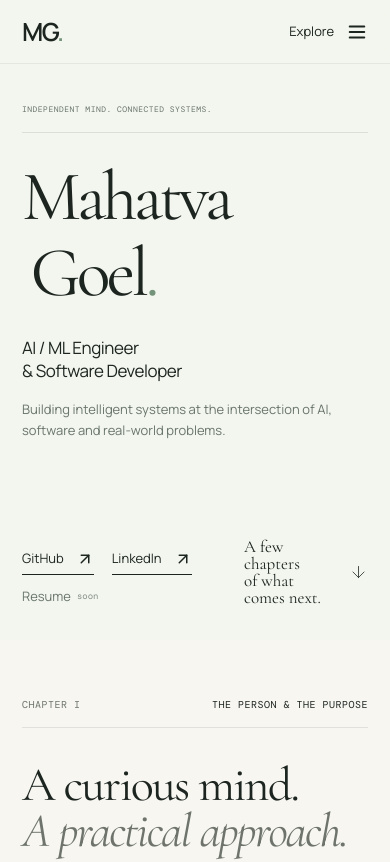
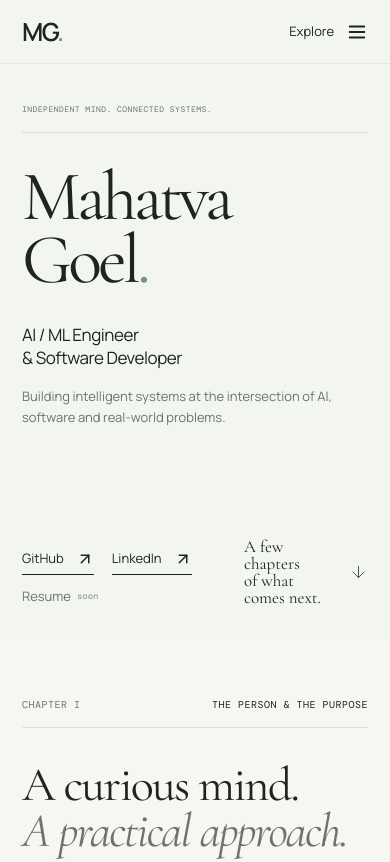
Before and after one commit to MahatvaGoell/MahatvaGoell.github.io, a React (Vite) app: page / in a window 390 px wide. Shown: the top 862 px of the page. Built offline with nearby package versions, Linux system fonts and the light colour scheme.

Commit message:
Align hero title and information bar

```diff
--- a/src/App.jsx
+++ b/src/App.jsx
@@ -53,7 +53,7 @@ export default function App() {
     <main>
       <section className="hero page-padding" aria-labelledby="hero-heading">
         <div className="hero-topline"><span>INDEPENDENT MIND. CONNECTED SYSTEMS.</span><span>BASED IN NOIDA, INDIA</span></div>
-        <h1 id="hero-heading" className="hero-title"><span className="line"><span>Mahatva</span></span><span className="line last-name"><span>Goel<span className="lime-period">.</span></span></span></h1>
+        <h1 id="hero-heading" className="hero-title"><span className="line"><span>Mahatva Goel<span className="lime-period">.</span></span></span></h1>
         <div className="hero-note"><p>AI / ML Engineer<br />& Software Developer</p><span>Building intelligent systems at the intersection of AI, software and real-world problems.</span></div>
         <div className="hero-foot"><div className="hero-socials"><ExternalLink href={profile.github}>GitHub</ExternalLink><ExternalLink href={profile.linkedin}>LinkedIn</ExternalLink><span className="unavailable" aria-label="Resume coming soon">Resume <small>soon</small></span></div><a className="scroll-invitation" href="#about"><span>A few chapters<br />of what comes next.</span><ArrowDown size={28} strokeWidth={1} /></a><span className="edition">SELECTED WORK<br />2026 EDITION</span></div>
       </section>
--- a/src/index.css
+++ b/src/index.css
@@ -344,10 +344,9 @@ em { font-weight: inherit; }
 .site-menu { top: 84px; right: var(--gutter); width: min(440px, calc(100vw - 40px)); border-radius: 3px; }
 
 .hero { min-height: min(820px, 92svh); display: flex; flex-direction: column; justify-content: center; color: var(--dark); background: #f3f6ee; --muted: #69756c; --line: #1d25211c; padding-top: 140px; padding-bottom: 62px; }
-.hero-topline { order: 0; max-width: 960px; padding-bottom: 18px; }
-.hero-title { order: 1; max-width: 930px; font-size: clamp(76px, 9vw, 148px); line-height: .9; letter-spacing: -.055em; margin-top: clamp(30px, 4vw, 52px); }
+.hero-topline { order: 0; width: 100%; max-width: none; padding-bottom: 18px; }
+.hero-title { order: 1; max-width: none; white-space: nowrap; font-size: clamp(76px, 8.4vw, 150px); line-height: .9; letter-spacing: -.055em; margin-top: clamp(30px, 4vw, 52px); }
 .hero .lime-period { color: var(--hero-accent); }
-.hero-title .last-name { margin-left: 7%; }
 .hero-note { order: 2; width: min(100%, 470px); justify-self: auto; align-self: flex-start; margin-top: clamp(28px, 4vw, 48px); }
 .hero-note p { font-size: clamp(18px, 1.45vw, 22px); }
 .hero-note > span { max-width: 390px; font-size: 14px; }
@@ -405,7 +404,7 @@ em { font-weight: inherit; }
 @media (max-width: 860px) {
   :root { --gutter: clamp(22px, 5vw, 48px); }
   .hero { min-height: 700px; }
-  .hero-title { font-size: clamp(68px, 11vw, 108px); }
+  .hero-title { font-size: clamp(68px, 10vw, 108px); }
   .intro-grid, .project-spread { grid-template-columns: 1fr; }
   .portrait-placeholder { max-width: 310px; }
   .project-visual { min-height: 340px; }
@@ -420,8 +419,7 @@ em { font-weight: inherit; }
   .hero { min-height: 640px; padding-top: 104px; padding-bottom: 34px; }
   .hero-topline { font-size: 8px; }
   .hero-topline > span:last-child { display: none; }
-  .hero-title { font-size: clamp(64px, 18vw, 92px); margin-top: 28px; }
-  .hero-title .last-name { margin-left: 4%; }
+  .hero-title { white-space: normal; font-size: clamp(64px, 18vw, 92px); margin-top: 28px; }
   .hero-note { margin-top: 24px; }
   .hero-note p { font-size: 17px; }
   .hero-note > span { font-size: 13px; }
```
